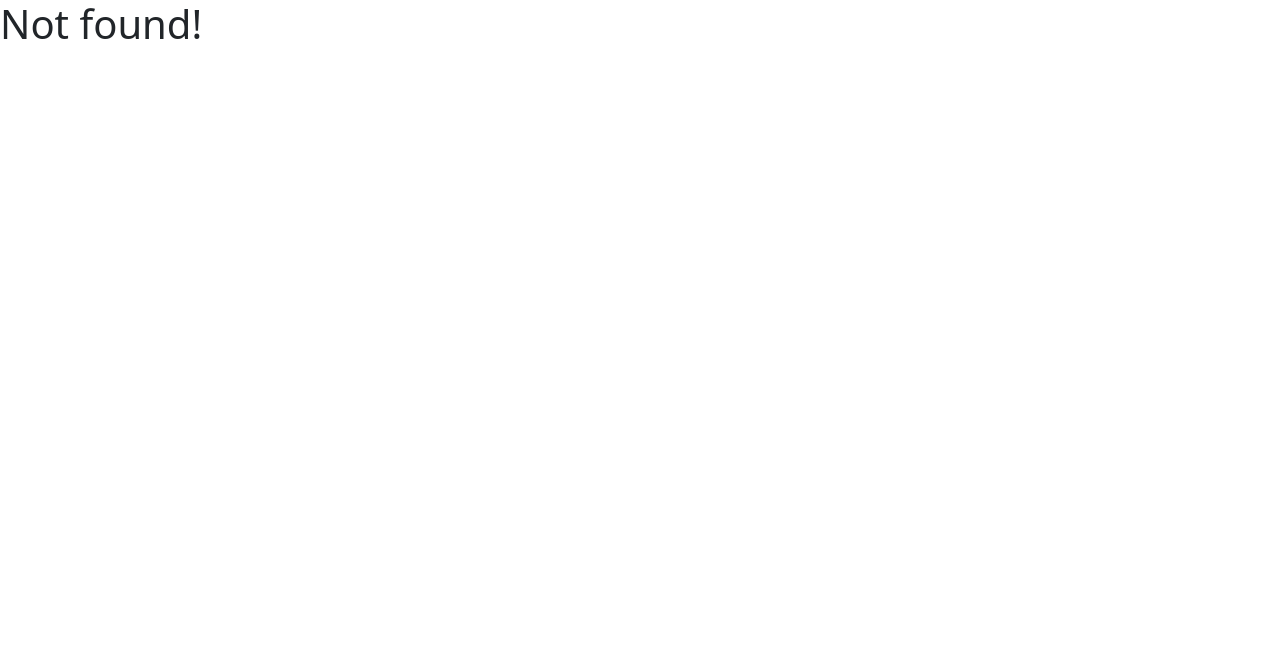
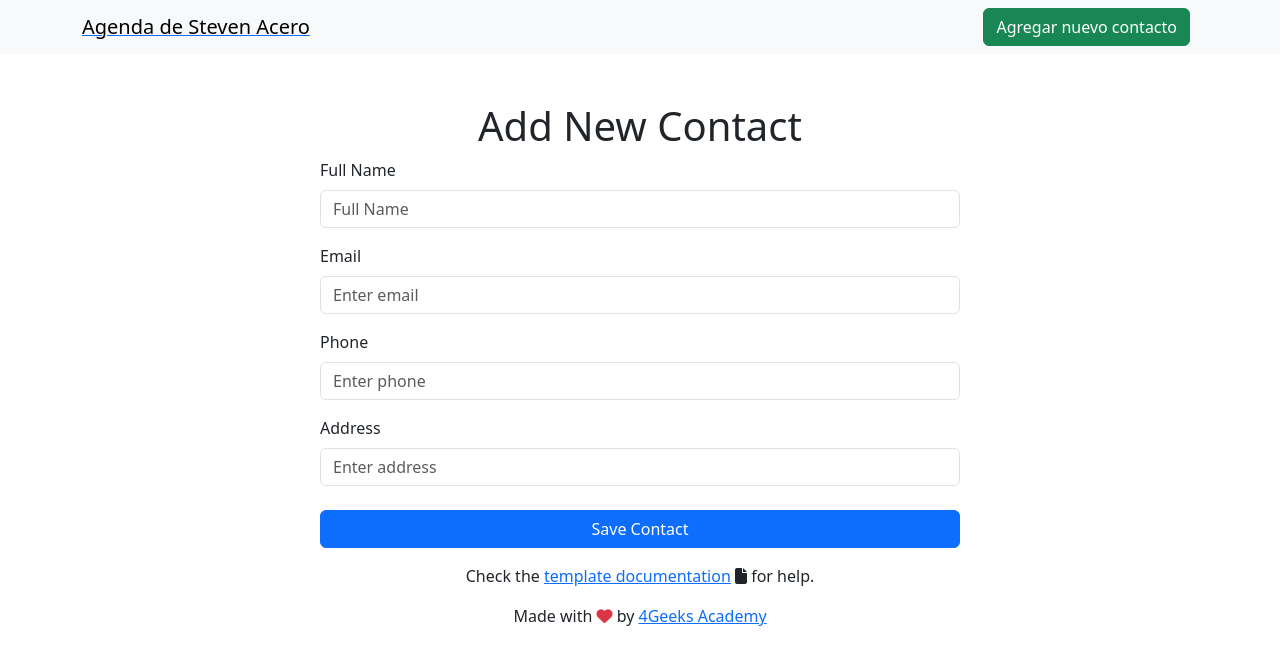
Before and after one commit to 4GeeksAcademy/stevenyat-Lista-de-Contactos-React-Context, a React (Vite) app: page /new-contact in a window 1280 px wide. Before the commit this address had no page. Shown: the top 664 px of the page. Built offline with nearby package versions, Linux system fonts and the light colour scheme.

Commit message:
primer dia

```diff
--- a/src/components/Navbar.jsx
+++ b/src/components/Navbar.jsx
@@ -6,11 +6,11 @@ export const Navbar = () => {
 		<nav className="navbar navbar-light bg-light">
 			<div className="container">
 				<Link to="/">
-					<span className="navbar-brand mb-0 h1">React Boilerplate</span>
+					<span className="navbar-brand mb-0 h1">Agenda de Steven Acero</span>
 				</Link>
 				<div className="ml-auto">
-					<Link to="/demo">
-						<button className="btn btn-primary">Check the Context in action</button>
+					<Link to="/new-contact">
+						<button className="btn btn-success me-md-2" type="button">Agregar nuevo contacto</button>
 					</Link>
 				</div>
 			</div>
--- a/src/pages/Home.jsx
+++ b/src/pages/Home.jsx
@@ -1,16 +1,49 @@
-import rigoImageUrl from "../assets/img/rigo-baby.jpg";
+import { useState, useEffect} from "react";
+import { Link } from "react-router-dom";
 import useGlobalReducer from "../hooks/useGlobalReducer.jsx";
 
 export const Home = () => {
 
-  const {store, dispatch} =useGlobalReducer()
+	const imgPerson = "https://wallpapers.com/images/hd/placeholder-profile-icon-8qmjk1094ijhbem9.jpg";
+	const [agenda, setAgenda] = useState ([])
+
+	const urlApi = import.meta.env.VITE_API_URL+"/contacts";
+
+	const fetchAgenda = async () => {
+		const response = await fetch(urlApi);
+		const data = await response.json();
+		setAgenda(data.contacts);
+	};
+	useEffect(() => {
+		fetchAgenda();
+	}, []);
 
 	return (
-		<div className="text-center mt-5">
-			<h1>Hello Rigo!!</h1>
-			<p>
-				<img src={rigoImageUrl} />
-			</p>
+		<div className="text-center m-5">
+			{agenda.map((contact) => (
+				<div id="card" key={contact.id}>
+					<div className="d-flex border border-secondary rounded justify-content-between px-3">
+						<div className="d-flex p-2 m-2 align-items-center">
+							<img
+								src={imgPerson}
+								alt="Profile"
+								className="rounded-circle p-2 me-3 "
+								style={{width: "200px"}}
+							/>
+							<div className="d-flex text-start flex-column p-2 m-2 text-muted">
+								<h4 className="text-black pb-2">{contact.name}</h4>
+								<h6><i className="fa-solid fa-location-dot me-2"></i>{contact.address}</h6>
+								<h6><i className="fa-solid fa-phone-flip me-2"></i>{contact.phone}</h6>
+								<h6><i className="fa-solid fa-envelope me-2"></i>{contact.email}</h6>
+							</div>
+						</div>
+						<div className="d-flex mt-4">
+							<i className="fa-solid fa-pen me-5"></i>
+							<i className="fa-solid fa-trash-can me-5"></i>
+						</div>
+					</div>
+				</div>
+			))}
 		</div>
 	);
 };
--- /dev/null
+++ b/src/pages/NewContact.jsx
@@ -0,0 +1,79 @@
+import { useState } from "react"
+import { useNavigate } from "react-router-dom";
+
+
+const newContact = () => {
+
+  const fields = [
+    { label: "Full Name", type: "text", placeholder: "Full Name", id: "name" },
+    { label: "Email", type: "email", placeholder: "Enter email", id: "email" },
+    { label: "Phone", type: "text", placeholder: "Enter phone", id: "phone" },
+    { label: "Address", type: "text", placeholder: "Enter address", id: "address" }
+  ]
+
+  const navigate = useNavigate();
+
+  const[ newContact, setNewContact ] = useState({
+    name: "",
+    phone: "",
+    email: "",
+    address: ""
+  })
+
+  const handleSubmit = async (e) => {
+    e.preventDefault();
+
+    const apiUrl = import.meta.env.VITE_API_URL + "/contacts";
+
+    const response = await fetch(apiUrl, {
+      method: "POST",
+      headers: {
+        "Content-Type": "application/json"
+      },
+      body: JSON.stringify(newContact)
+    })
+    const data = await response.json();
+    if (response.ok) {
+      navigate("/")
+    }
+  }
+
+  const handleImput = async (e) => {
+    setNewContact({
+      ...newContact,
+      [e.target.id]: e.target.value
+    })
+  }
+
+  return (<>
+  <div className="d-flex justify-content-center align-items-center flex-column mt-5">
+    <h1>Add New Contact</h1>
+    <form className="d-flex flex-column w-50">
+      {
+        fields.map((field, index) => (
+          <div className="mb-3" key={index}>
+            <label htmlFor={field.id} className="form-label">{field.label}</label>
+            <input
+              type={field.type}
+              className="form-control"
+              id={field.id}
+              placeholder={field.placeholder}
+              value={newContact[field.id]}
+              onChange={handleImput}
+            />
+          </div>
+        ))
+      }
+      <button
+        onClick={handleSubmit}
+        className="btn btn-primary mt-2"
+        type="submit"
+      >
+        Save Contact
+      </button>
+    </form>
+  </div>
+  </>)
+}
+
+export default newContact
--- a/src/routes.jsx
+++ b/src/routes.jsx
@@ -9,6 +9,7 @@ import { Layout } from "./pages/Layout";
 import { Home } from "./pages/Home";
 import { Single } from "./pages/Single";
 import { Demo } from "./pages/Demo";
+import NewContact from "./pages/NewContact.jsx";
 
 export const router = createBrowserRouter(
     createRoutesFromElements(
@@ -25,6 +26,7 @@ export const router = createBrowserRouter(
         <Route path= "/" element={<Home />} />
         <Route path="/single/:theId" element={ <Single />} />  {/* Dynamic route for single items */}
         <Route path="/demo" element={<Demo />} />
+        <Route path="/new-contact" element={<NewContact />} />
       </Route>
     )
 );
```
Also changed, not shown: 1 other file (tests, documents, lock files or other folders).
